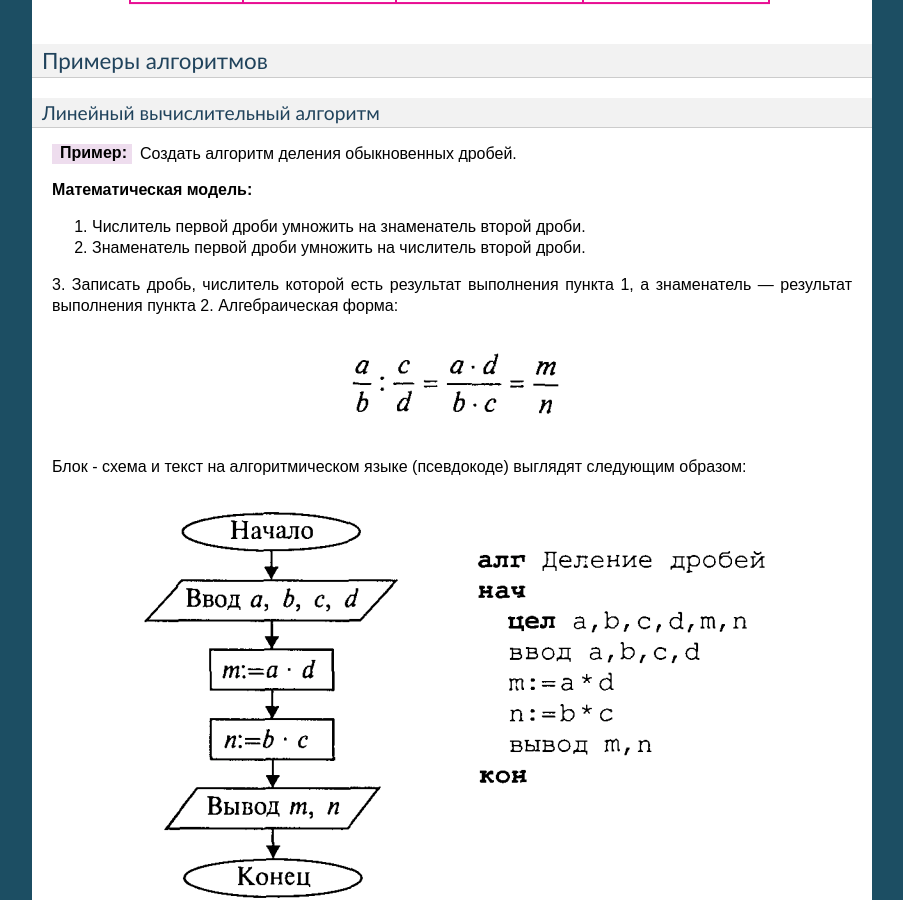
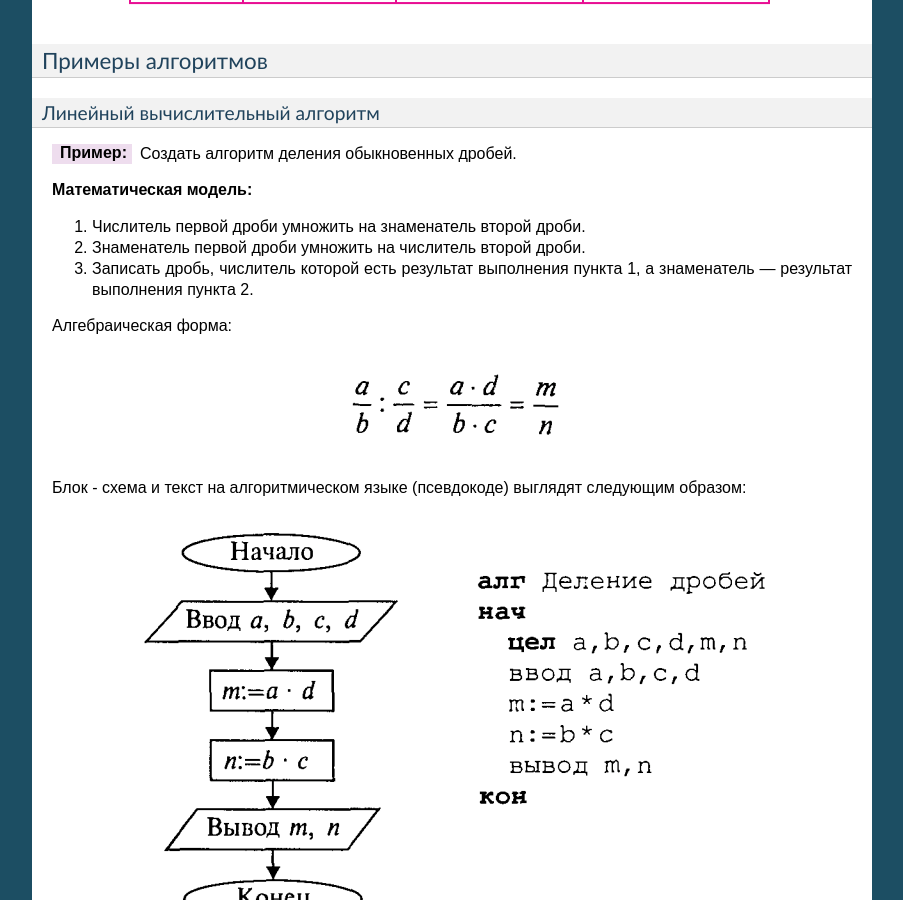
Before and after one commit to rimcupk/oapisip, a Sphinx documentation site: the page built from docs/chapters/01_algo/01_algo.rst, in a window 1280 px wide and 900 px high, scrolled down 7152 px. Shown: the whole window, without its empty margins (198-1101 px from the left). Built offline with Sphinx 7.4.7, drawn with Linux system fonts in a browser that asks for light colours; formulas are drawn with MathJax 3.

Commit message:
add images

```diff
--- a/docs/chapters/01_algo/01_algo.rst
+++ b/docs/chapters/01_algo/01_algo.rst
@@ -26,9 +26,11 @@
 
 Основные способы записи алгоритмов
 """"""""""""""""""""""""""""""""""
+
 * вербальный  —  алгоритм  описывается  на  человеческом  языке;
 * символьный — алгоритм описывается с помощью набора символов;
 * графический — алгоритм описывается с помощью набора графических изображений.
+
 При графическом представлении алгоритм изображается в виде последовательности связанных между собой функциональных блоков, каждый из которых соответствует выполнению одного или нескольких действий.
 Такое графическое представление называется схемой алгоритма или блок-схемой. В блок-схеме каждому типу действий (вводу исходных данных, вычислению значений выражений, проверке условий, управлению повторением действий, окончанию обработки и т. п.) соответствует геометрическая фигура. Блоки соединяются линиями переходов, определяющими очередность выполнения действий.
 **Основные блоки**
@@ -80,6 +82,7 @@
 ....
 
 :Цикл: Форма организации действий, при которой одна и та же последовательность шагов алгоритма выполняется несколько раз или ни разу в зависимости от проверяемого условия
+
 1) **Цикл с параметром (for)** – тело цикла выполняется для всех значений некоторой переменной (*параметра* цикла) в заданном диапазоне;
 
 .. figure:: 01_for.png
@@ -149,6 +152,7 @@
 1. Числитель первой дроби умножить на знаменатель второй дроби.
 2. Знаменатель первой дроби умножить на числитель второй дроби.
 3. Записать дробь, числитель которой есть результат выполнения пункта 1, а знаменатель — результат выполнения пункта 2.
+
 Алгебраическая форма:
 
 .. figure:: 01_lin_form.png
--- a/docs/conf.py
+++ b/docs/conf.py
@@ -30,9 +30,7 @@ release = '1'
 # Add any Sphinx extension module names here, as strings. They can be
 # extensions coming with Sphinx (named 'sphinx.ext.*') or your custom
 # ones.
-extensions = [
-       'sphinx.ext.pngmath',
-]
+extensions = ['sphinx.ext.imgmath']
 
 # Add any paths that contain templates here, relative to this directory.
 templates_path = ['_templates']
```
Also changed, not shown: 14 other files.
